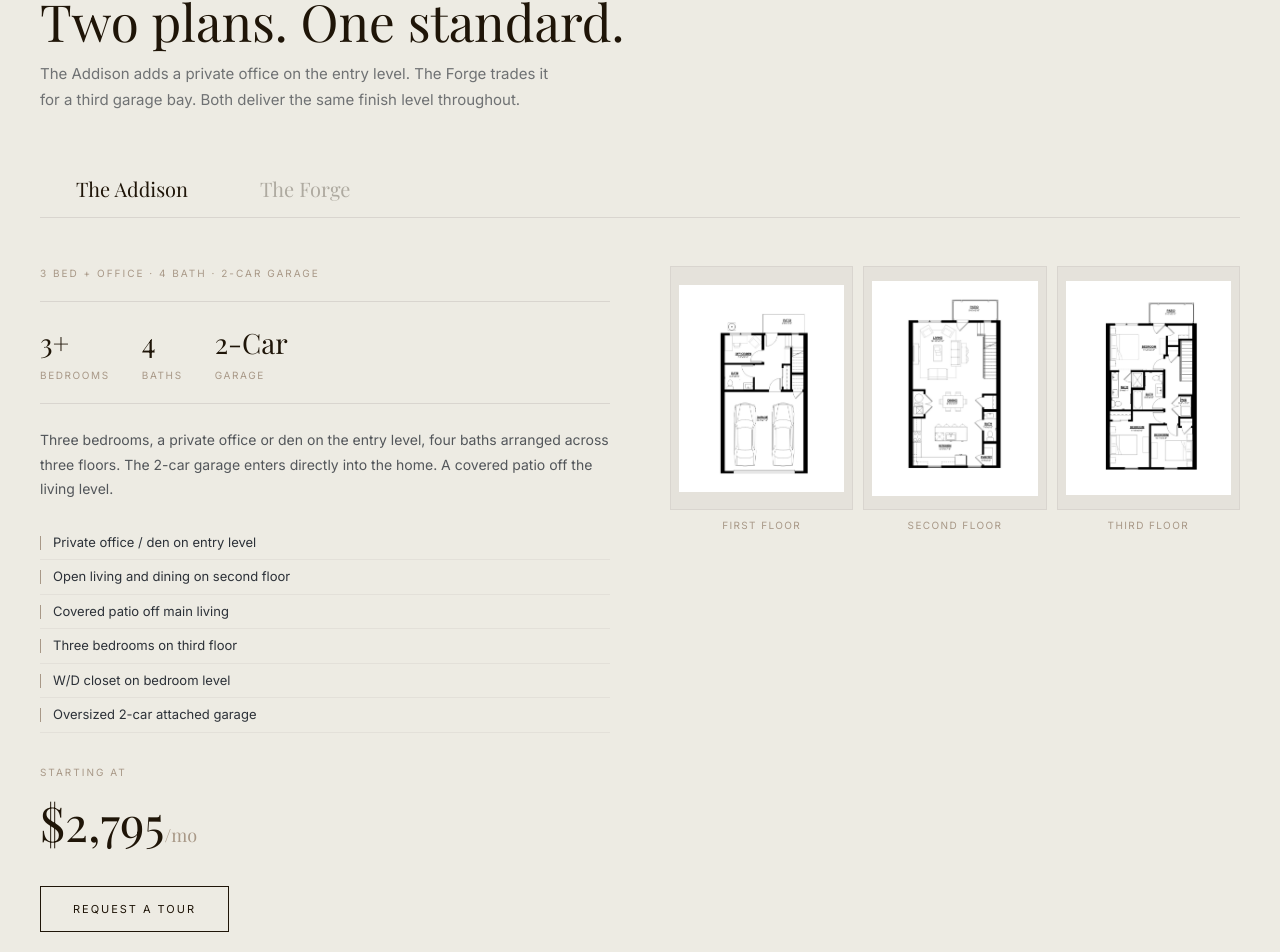
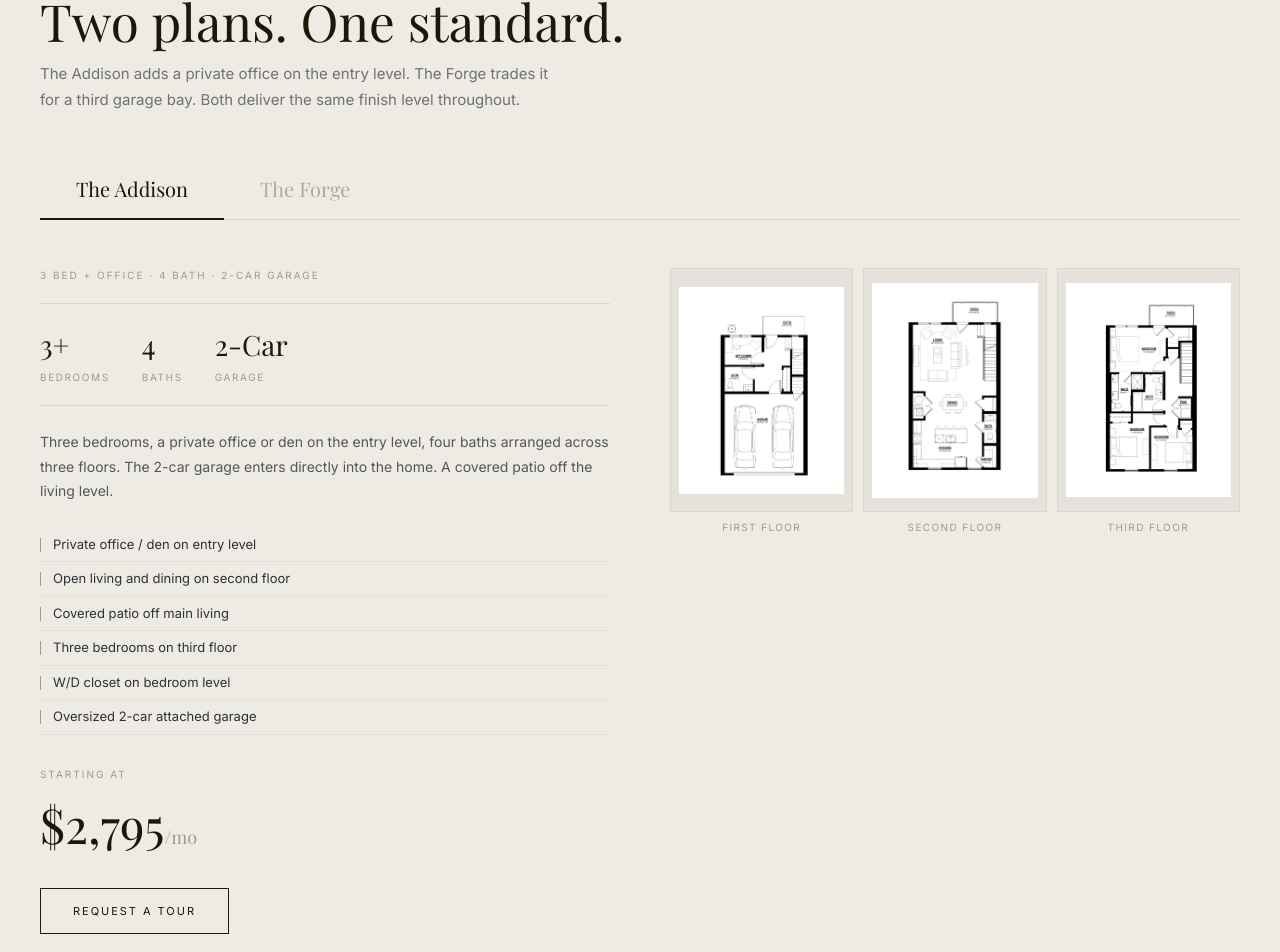
Before and after one commit to Waaberg/row-townhomes, a Next.js app: page / in a window 1280 px wide. Shown: the part 3494-4446 px from the top of the page. Built offline with nearby package versions, Linux system fonts and the light colour scheme; a web font is replaced by a local one.

Commit message:
Fix TypeScript build error — duplicate borderBottom

```diff
--- a/app/page.tsx
+++ b/app/page.tsx
@@ -389,8 +389,7 @@ function FloorPlans() {
         {(['addison', 'forge'] as const).map((p) => (
           <button key={p} onClick={() => setActive(p)} style={{
             padding: '14px 36px', fontFamily: "'Playfair Display', serif", fontSize: 20,
-            cursor: 'pointer', borderBottom: `2px solid ${active === p ? '#1F1508' : 'transparent'}`,
-            marginBottom: -1, color: active === p ? '#1F1508' : 'rgba(31,21,8,.3)',
+            cursor: 'pointer', marginBottom: -1, color: active === p ? '#1F1508' : 'rgba(31,21,8,.3)',
             background: 'none', border: 'none', borderBottom: `2px solid ${active === p ? '#1F1508' : 'transparent'}`,
             transition: 'all .2s',
           }}>{PLANS[p].name}</button>
```
